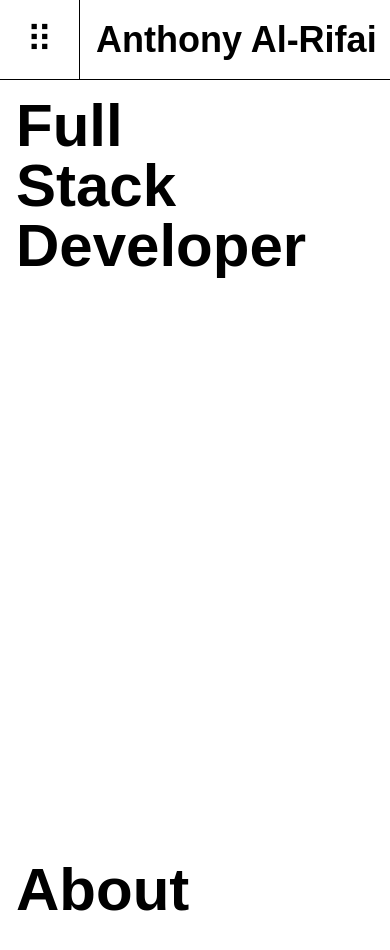
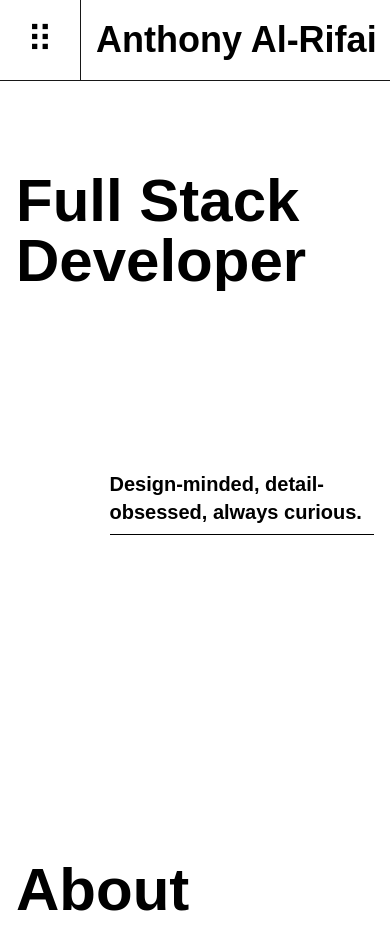
Before and after one commit to AnthonyAl-Rifai/portfolio-site, a Next.js app: page / in a window 390 px wide. Shown: the top 950 px of the page. Before the commit the page ends 924 px from the top, so only its background shows below. Built offline with nearby package versions, Linux system fonts and the light colour scheme.

Commit message:
implemented animations and correct scroll actions.

```diff
--- a/app/components/GridSection.tsx
+++ b/app/components/GridSection.tsx
@@ -16,10 +16,9 @@ export default function GridSection({
         w-full
         min-h-[calc(100vh-var(--layout-size))]
         h-[calc(100vh-var(--layout-size))]
-        grid grid-cols-4 grid-rows-5 gap-4 p-4
+        grid grid-cols-4 grid-rows-10 gap-4 p-4
         md:grid-cols-8 md:grid-rows-6
         lg:grid-cols-16 lg:grid-rows-6
-        snap-start
         ${className}
       `}
       style={{ scrollMarginTop: "var(--layout-size)" }}
--- a/app/components/Header.tsx
+++ b/app/components/Header.tsx
@@ -6,21 +6,35 @@ interface HeaderProps {
 }
 
 export default function Header({ menuOpen, onMenuToggle }: HeaderProps) {
+  function handleNameClick() {
+    window.scrollTo({ top: 0, behavior: "smooth" });
+  }
   return (
     <header
-      className="fixed top-0 left-0 right-0 z-40 flex items-center border-b bg-white"
-      style={{ height: "var(--layout-size)" }}
+      className="fixed top-0 left-0 right-0 z-40 flex items-center bg-white"
+      style={{
+        height: "var(--layout-size)",
+        transform: "translateZ(0)",
+        willChange: "transform",
+      }}
     >
       <button
         onClick={onMenuToggle}
-        className="z-50 h-full flex items-center justify-center border-r bg-white/10 backdrop-blur-md p-4 transition-colors hover:bg-white/20"
+        className="z-50 h-full flex items-center justify-center bg-white/10 backdrop-blur-md p-4 transition-colors hover:bg-white/20"
         style={{
           width: "var(--layout-size)",
         }}
       >
         <span className="text-4xl">{menuOpen ? "×" : "⠿"}</span>
       </button>
-      <h1 className="text-4xl font-bold ml-4">Anthony Al-Rifai</h1>
+      <button
+        onClick={handleNameClick}
+        className="text-4xl font-bold ml-4 bg-transparent border-none p-0 m-0 cursor-pointer focus:outline-none"
+        style={{ lineHeight: 1 }}
+        aria-label="Scroll to top"
+      >
+        Anthony Al-Rifai
+      </button>
     </header>
   );
 }
--- /dev/null
+++ b/app/components/HeroPage.tsx
@@ -0,0 +1,20 @@
+export default function HeroPage() {
+  return (
+    <>
+      <h1 className="text-6xl font-bold row-start-2 col-span-full">
+        <span className="block overflow-hidden">
+          <span className="block animate-reveal-from-bottom">Full Stack</span>
+        </span>
+        <span className="block overflow-hidden">
+          <span className="block animate-reveal-from-bottom">Developer</span>
+        </span>
+      </h1>
+      <p className="text-xl font-bold col-start-2 row-start-6 col-span-full">
+        <span className="block animate-reveal-from-bottom-delayed">
+          Design-minded, detail-obsessed, always curious.
+        </span>
+        <span className="block h-0.25 bg-black my-2 animate-line-in"></span>
+      </p>
+    </>
+  );
+}
--- a/app/components/MenuNav.tsx
+++ b/app/components/MenuNav.tsx
@@ -22,7 +22,7 @@ export default function MenuNav({ open, onClose }: MenuNavProps) {
         <a
           href="#about"
           onClick={onClose}
-          className="col-span-4 md:row-span-4 lg:col-span-4 lg:row-span-6 bg-black/70 rounded-md flex items-center justify-center hover:bg-black/50 transition-colors text-white font-bold text-2xl backdrop-blur-md border border-black/20"
+          className="col-span-4 row-span-2 md:row-span-4 lg:col-span-4 lg:row-span-6 bg-black/70 rounded-md flex items-center justify-center hover:bg-black/50 transition-colors text-white font-bold text-2xl backdrop-blur-md border border-black/20"
         >
           About
         </a>
@@ -31,7 +31,7 @@ export default function MenuNav({ open, onClose }: MenuNavProps) {
         <a
           href="#webdev"
           onClick={onClose}
-          className="col-span-4 md:row-span-2 lg:col-span-6 lg:row-span-3 bg-black/70 rounded-md flex items-center justify-center hover:bg-black/50 transition-colors text-white font-bold text-2xl backdrop-blur-md border border-black/20"
+          className="col-span-4 row-span-2 md:row-span-2 lg:col-span-6 lg:row-span-3 bg-black/70 rounded-md flex items-center justify-center hover:bg-black/50 transition-colors text-white font-bold text-2xl backdrop-blur-md border border-black/20"
         >
           Web Dev
         </a>
@@ -40,7 +40,7 @@ export default function MenuNav({ open, onClose }: MenuNavProps) {
         <a
           href="#music"
           onClick={onClose}
-          className="col-span-4 md:row-span-2 lg:col-span-6 lg:row-span-3 bg-black/70 rounded-md flex items-center justify-center hover:bg-black/50 transition-colors text-white font-bold text-2xl backdrop-blur-md border border-black/20"
+          className="col-span-4 row-span-2 md:row-span-2 lg:col-span-6 lg:row-span-3 bg-black/70 rounded-md flex items-center justify-center hover:bg-black/50 transition-colors text-white font-bold text-2xl backdrop-blur-md border border-black/20"
         >
           Music
         </a>
@@ -49,7 +49,7 @@ export default function MenuNav({ open, onClose }: MenuNavProps) {
         <a
           href="#resume"
           onClick={onClose}
-          className="col-span-4 md:row-span-2 lg:col-span-6 lg:row-span-3 bg-black/70 rounded-md flex items-center justify-center hover:bg-black/50 transition-colors text-white font-bold text-2xl backdrop-blur-md border border-black/20"
+          className="col-span-4 row-span-2 md:row-span-2 lg:col-span-6 lg:row-span-3 bg-black/70 rounded-md flex items-center justify-center hover:bg-black/50 transition-colors text-white font-bold text-2xl backdrop-blur-md border border-black/20"
         >
           Resume
         </a>
@@ -58,7 +58,7 @@ export default function MenuNav({ open, onClose }: MenuNavProps) {
         <a
           href="#contact"
           onClick={onClose}
-          className="col-span-4 md:row-span-2 lg:col-span-6 lg:row-span-3 bg-black/70 rounded-md flex items-center justify-center hover:bg-black/50 transition-colors text-white font-bold text-2xl backdrop-blur-md border border-black/20"
+          className="col-span-4 row-span-2 md:row-span-2 lg:col-span-6 lg:row-span-3 bg-black/70 rounded-md flex items-center justify-center hover:bg-black/50 transition-colors text-white font-bold text-2xl backdrop-blur-md border border-black/20"
         >
           Contact
         </a>
--- a/app/components/Sidebar.tsx
+++ b/app/components/Sidebar.tsx
@@ -1,7 +1,9 @@
+import React from "react";
+
 export default function Sidebar() {
   return (
     <div
-      className="fixed left-0 border-r z-30 transition-all duration-500 -translate-x-full md:translate-x-0"
+      className="fixed left-0 z-30 transition-all duration-500 -translate-x-full md:translate-x-0"
       style={{
         top: "var(--layout-size)",
         width: "var(--layout-size)",
--- a/app/globals.css
+++ b/app/globals.css
@@ -60,17 +60,172 @@
 
 html {
   scroll-behavior: smooth;
+  overscroll-behavior: none;
+}
+
+/* Text reveal animations */
+@keyframes revealFromBottom {
+  0% {
+    transform: translateY(100%);
+    opacity: 0;
+  }
+  100% {
+    transform: translateY(0);
+    opacity: 1;
+  }
+}
+
+@keyframes revealFromBottomDelayed {
+  0% {
+    transform: translateY(100%);
+    opacity: 0;
+  }
+  50% {
+    transform: translateY(100%);
+    opacity: 0;
+  }
+  100% {
+    transform: translateY(0);
+    opacity: 1;
+  }
+}
+
+.animate-reveal-from-bottom {
+  animation: revealFromBottom 0.5s ease-out forwards;
+}
+
+.animate-reveal-from-bottom-delayed {
+  animation: revealFromBottomDelayed 1s ease-out forwards;
+}
+
+@keyframes lineInFromRight {
+  0% {
+    transform: translateX(100%);
+    opacity: 0;
+  }
+  80% {
+    opacity: 1;
+  }
+  100% {
+    transform: translateX(0);
+    opacity: 1;
+  }
+}
+
+.animate-line-in {
+  animation: lineInFromRight 0.5s cubic-bezier(0.4, 0, 0.2, 1) forwards;
+}
+
+@keyframes borderInFromLeft {
+  0% {
+    width: 0;
+    opacity: 0;
+  }
+  10% {
+    opacity: 1;
+  }
+  100% {
+    width: 100%;
+    opacity: 1;
+  }
+}
+
+.header-animated-border {
+  position: fixed;
+  left: 0;
+  top: var(--layout-size);
+  height: 1px;
+  width: 0;
+  opacity: 0;
+  background: #171717;
+  z-index: 40;
+  /* No animation by default */
+}
+.header-animated-border.animate {
+  animation: borderInFromLeft 1.5s cubic-bezier(0.4, 0, 0.2, 1) forwards;
+}
+
+@keyframes borderInFromTop {
+  0% {
+    height: 0;
+    opacity: 0;
+  }
+  10% {
+    opacity: 1;
+  }
+  100% {
+    height: 100%;
+    opacity: 1;
+  }
+}
+
+@keyframes verticalBorderInFromTop {
+  0% {
+    height: 0;
+    opacity: 0;
+  }
+  10% {
+    opacity: 1;
+  }
+  100% {
+    height: 100vh;
+    opacity: 1;
+  }
+}
+
+.vertical-animated-border {
+  position: fixed;
+  top: 0;
+  left: var(--layout-size);
+  width: 1px;
+  height: 0;
+  opacity: 0;
+  background: #171717;
+  z-index: 40;
+  transition: none;
+}
+.vertical-animated-border.animate {
+  animation: verticalBorderInFromTop 1.5s cubic-bezier(0.4, 0, 0.2, 1) forwards;
+}
+
+@media (max-width: 767px) {
+  @keyframes verticalBorderInFromTopMobile {
+    0% {
+      height: 0;
+      opacity: 0;
+    }
+    10% {
+      opacity: 1;
+    }
+    100% {
+      height: var(--layout-size);
+      opacity: 1;
+    }
+  }
+  .vertical-animated-border.animate {
+    animation: verticalBorderInFromTopMobile 1.5s cubic-bezier(0.4, 0, 0.2, 1)
+      forwards;
+  }
 }
 
 body {
   background: var(--background);
   color: var(--foreground);
   font-family: var(--font-sans, Arial, Helvetica, sans-serif);
+  overscroll-behavior: none;
+  -webkit-overflow-scrolling: touch;
 }
 
 .menu-nav-overlay {
   left: 0;
   width: 100vw;
+}
+
+/* Prevent overscroll on main content */
+main {
+  overscroll-behavior: none;
+  -webkit-overflow-scrolling: touch;
+  scroll-padding-top: var(--layout-size);
 }
 @media (min-width: 768px) {
   .menu-nav-overlay {
--- a/app/layout.tsx
+++ b/app/layout.tsx
@@ -18,6 +18,8 @@ export default function RootLayout({
   children: React.ReactNode;
 }) {
   const [menuOpen, setMenuOpen] = useState(false);
+  const [animateBorder, setAnimateBorder] = useState(false);
+  const [animateVerticalBorder, setAnimateVerticalBorder] = useState(false);
 
   useEffect(() => {
     if (menuOpen) {
@@ -30,27 +32,40 @@ export default function RootLayout({
     };
   }, [menuOpen]);
 
+  useEffect(() => {
+    // Wait for layout to stabilize, then trigger animation
+    const timer = setTimeout(() => setAnimateBorder(true), 10);
+    return () => clearTimeout(timer);
+  }, []);
+
+  useEffect(() => {
+    const timer = setTimeout(() => setAnimateVerticalBorder(true), 10);
+    return () => clearTimeout(timer);
+  }, []);
+
   return (
     <html lang="en">
       <body
         className={`${geistSans.variable} ${geistMono.variable} antialiased`}
       >
-        <div className="relative w-full min-h-screen text-black">
+        <div className="relative w-full text-black">
           <Sidebar />
           <Header
             menuOpen={menuOpen}
             onMenuToggle={() => setMenuOpen(!menuOpen)}
           />
+          <span
+            className={`header-animated-border${animateBorder ? " animate" : ""}`}
+          />
+          <span
+            className={`vertical-animated-border${animateVerticalBorder ? " animate" : ""}`}
+          />
 
           {/* Main content area, offset by sidebar */}
-          <div
-            className="transition-all duration-500 pl-0 md:pl-[var(--layout-size)]"
-            style={{ marginTop: "var(--layout-size)" }}
-          >
-            {/* Main scrollable grid section container */}
+          <div className="transition-all duration-500 pl-0 md:pl-[var(--layout-size)]">
             <main
-              className={`relative h-screen snap-y ${
-                menuOpen ? "overflow-hidden" : "overflow-y-scroll"
+              className={`relative w-full pt-[var(--layout-size)] ${
+                menuOpen ? "overflow-hidden" : "overflow-y-auto"
               }`}
             >
               {children}
--- a/app/page.tsx
+++ b/app/page.tsx
@@ -1,10 +1,10 @@
 import GridSection from "./components/GridSection";
-
+import HeroPage from "./components/HeroPage";
 export default function HomePage() {
   return (
     <>
       <GridSection id="hero">
-        <h1 className="text-6xl font-bold col-start-1">Full Stack Developer</h1>
+        <HeroPage />
       </GridSection>
       <GridSection id="about">
         <h1 className="text-6xl font-bold">About</h1>
```
